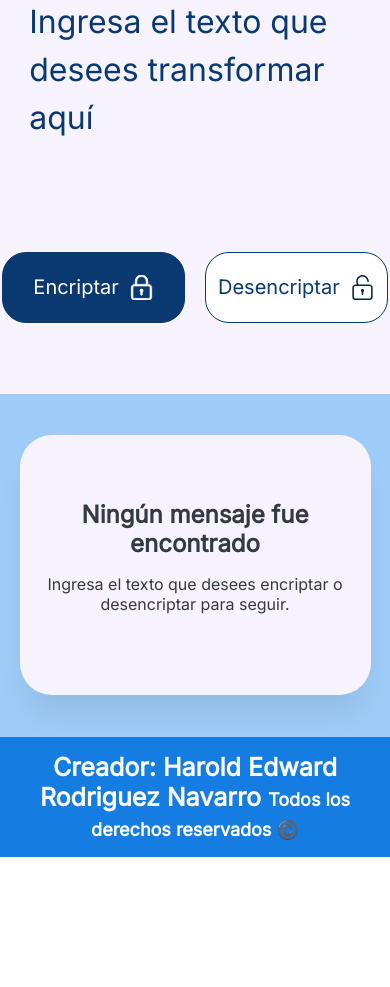
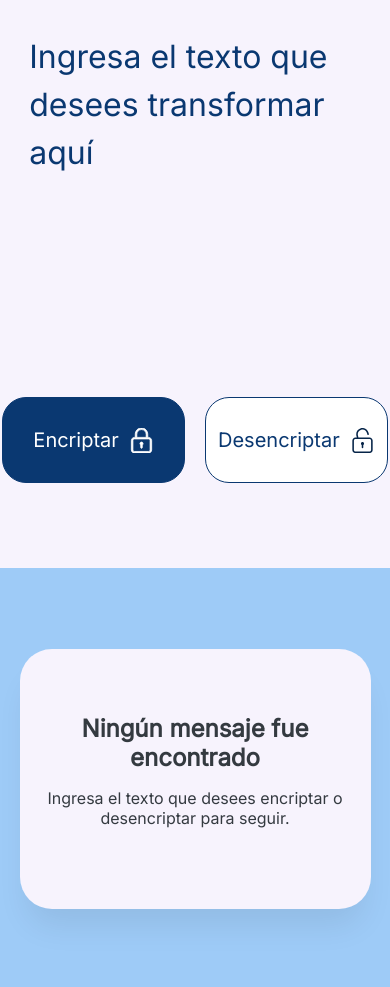
Before and after one commit to magmatic654/Encriptador_Alura_Challege, a plain HTML site: page index.html in a window 390 px wide. Shown: the part 107-1094 px from the top of the page. Before the commit the page ends 964 px from the top, so only its background shows below. Drawn offline with Linux system fonts and the light colour scheme.

Commit message:
Fix visual Bugs 2

```diff
--- a/index.html
+++ b/index.html
@@ -30,8 +30,10 @@
             <div class="svg">
                 <img src="svg/magnifying-glass-tilted-right-svgrepo-com (1).svg" alt="Texto no encontrado">
             </div>
-            <h2>Ningún mensaje fue encontrado</h2>
-            <p>Ingresa el texto que desees encriptar o desencriptar para seguir.</p>
+            <div class="textInfo">
+                <h2>Ningún mensaje fue encontrado</h2>
+                <p>Ingresa el texto que desees encriptar o desencriptar para seguir.</p>
+            </div>
         </div>
         <div class="contenedor_textWrite"id="found">
             <p class="textWrite"></p>
@@ -39,9 +41,11 @@
         </div>
     </aside>
     </div>
-    <footer>
-        <h3>Creador: Harold Edward Rodriguez Navarro <strong>Todos los derechos reservados ©️</strong></h3>
-    </footer>
+    <div class="footer">
+        <footer>
+            <h3>Creador: Harold Edward Rodriguez Navarro <strong>Todos los derechos reservados ©️</strong></h3>
+        </footer>
+    </div>
     <script src="index.js"></script>
 </body>
 </html>
--- a/styles.css
+++ b/styles.css
@@ -12,7 +12,7 @@ body{
 
 .contenedorMain{
     display: flex;
-    height: 100vh;
+    height: 100%;
 }
 
 textarea{
@@ -23,6 +23,7 @@ textarea{
 main{
     flex-grow: 3;
     display: flex;
+    height: 100vh;
     flex-direction: column;
     background-color: #f7f3fd;
 }
@@ -102,6 +103,7 @@ aside{
     flex-grow: 1;
     background-color: #9ecbf7;
     transition: background-color .5s;
+    height: 100vh;
 }
 .contenedor_textWrite{
     display: flex;
@@ -152,6 +154,8 @@ aside{
     display: none;
 }
 #notFound{
+    display: flex;
+    gap: 4rem;
     text-align: center;
 }
 footer{
@@ -174,9 +178,15 @@ footer strong{
     .mainBtn button{
         font-size: 20px;
     }
+    main{
+        height: 80vh;
+    }
+    aside{
+        height: 50vh;
+    }
     .contenedor_textWrite{
+        margin: 20px;
         width: 90%;
-        max-height: 350px;
     }
     .svg{
         display: none;
```
